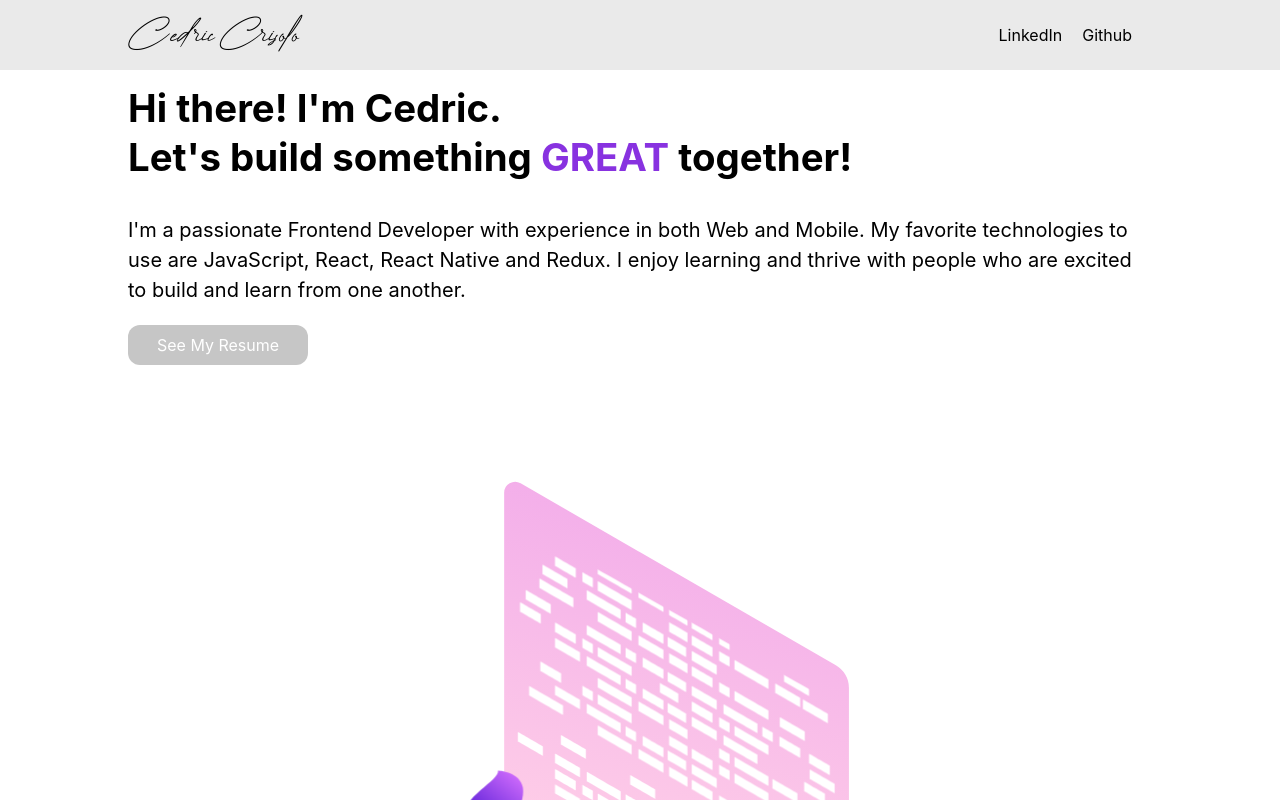
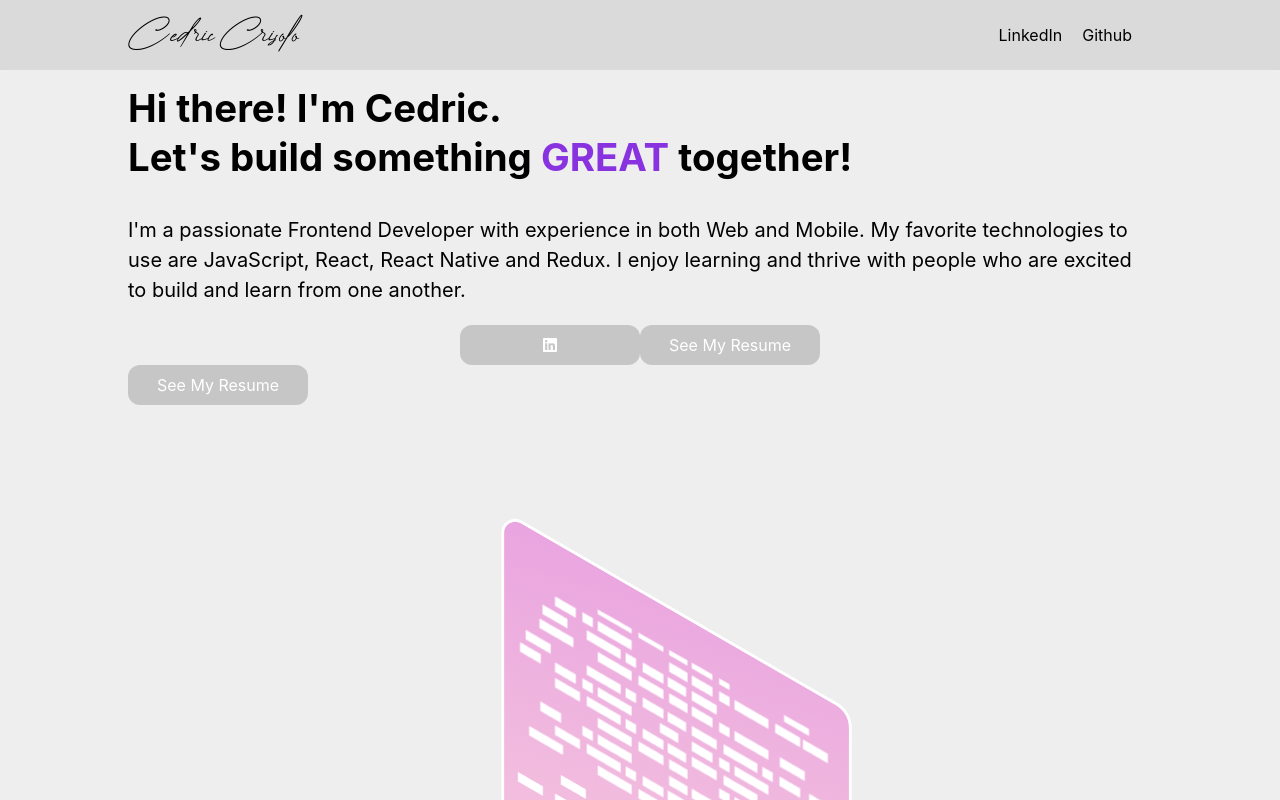
Before and after one commit to ccrisolo/ceds-portfolio, a React (Create React App) app: page / in a window 1280 px wide. Shown: the top 800 px of the page. Built offline with nearby package versions, Linux system fonts and the light colour scheme.

Commit message:
adds clickable linkedin icon to intro

```diff
--- a/package.json
+++ b/package.json
@@ -3,6 +3,11 @@
   "version": "0.1.0",
   "private": true,
   "dependencies": {
+    "@fortawesome/fontawesome-svg-core": "^1.2.36",
+    "@fortawesome/free-brands-svg-icons": "^5.15.4",
+    "@fortawesome/free-regular-svg-icons": "^5.15.4",
+    "@fortawesome/free-solid-svg-icons": "^5.15.4",
+    "@fortawesome/react-fontawesome": "^0.1.15",
     "@material-ui/core": "^4.12.3",
     "@testing-library/jest-dom": "^5.14.1",
     "@testing-library/react": "^11.2.7",
--- a/src/App.css
+++ b/src/App.css
@@ -1,3 +1,7 @@
+.App {
+    background-color:rgb(238, 238, 238);
+}
+
 .nav-bar {
     display: flex;
     max-height: 70px;
@@ -76,8 +80,14 @@
 
     min-height: 100vh;
 }
+
 .education-section {
     min-height: 100vh;
+}
+
+.social-links-container {
+    display: flex;
+    justify-content: center;
 }
 
 h2 {
@@ -114,6 +124,7 @@ p {
     width: 180px;
 }
 
+/* Media Queries below */
 @media (min-width: 900px) {
     .App {
         display: grid;
--- a/src/App.js
+++ b/src/App.js
@@ -6,6 +6,13 @@ import developer from "./animations/developer.json";
 import devGearsPurple from "./animations/devGearsPurple.json";
 import NavBar from "./components/NavBar/NavBar";
 import Typewriter from "typewriter-effect";
+import { FontAwesomeIcon } from "@fortawesome/react-fontawesome";
+import {
+    faGithub,
+    faLinkedin,
+    faFacebook,
+} from "@fortawesome/free-brands-svg-icons";
+import { faEnvelope } from "@fortawesome/free-regular-svg-icons";
 
 function App() {
     return (
@@ -45,9 +52,37 @@ function App() {
                             enjoy learning and thrive with people who are
                             excited to build and learn from one another.
                         </p>
+                        <div className='social-links-container'>
+                            <div className='resume-link-container'>
+                                <a
+                                    target='#'
+                                    href='https://www.linkedin.com/in/cedric-crisolo/'
+                                >
+                                    <FontAwesomeIcon
+                                        icon={faLinkedin}
+                                        color='white'
+                                    />
+                                </a>
+                            </div>
+                            <div className='resume-link-container'>
+                                <a
+                                    style={{
+                                        textDecoration: "none",
+                                        color: "white",
+                                    }}
+                                    target='#'
+                                    href='https://drive.google.com/file/d/1L_Eliko15c5T51dDh0yfdt6KQlv-17hr/view?usp=sharing'
+                                >
+                                    See My Resume
+                                </a>
+                            </div>
+                        </div>
                         <div className='resume-link-container'>
                             <a
-                                style={{textDecoration: 'none', color:'white'}}
+                                style={{
+                                    textDecoration: "none",
+                                    color: "white",
+                                }}
                                 target='#'
                                 href='https://drive.google.com/file/d/1L_Eliko15c5T51dDh0yfdt6KQlv-17hr/view?usp=sharing'
                             >
```
Also changed, not shown: 1 other file (tests, documents, lock files or other folders).
